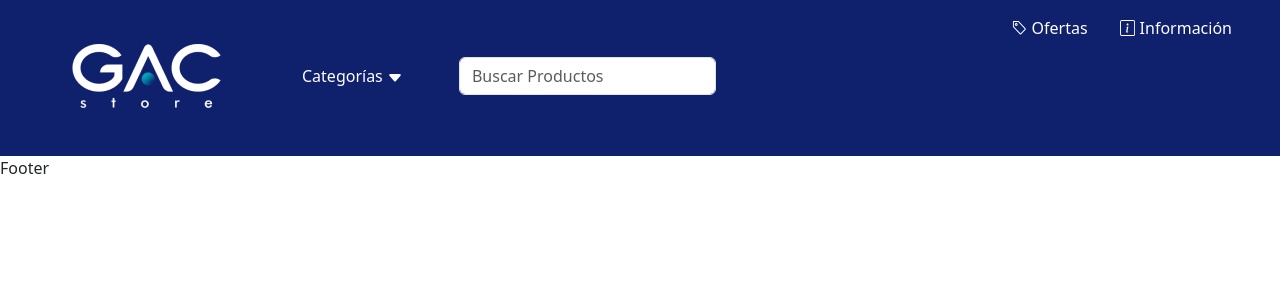
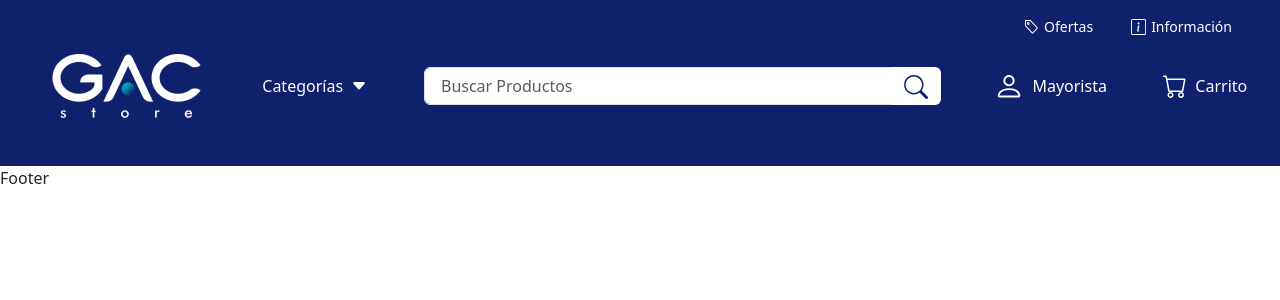
Before and after one commit to ezequiel-santalla/gac-store, a React (Vite) app: page / in a window 1280 px wide. Shown: the top 300 px of the page. Built offline with nearby package versions, Linux system fonts and the light colour scheme.

Commit message:
NavBar terminado

```diff
--- a/src/components/NavBar/DropdownMenu/DropdownMenu.jsx
+++ b/src/components/NavBar/DropdownMenu/DropdownMenu.jsx
@@ -1,7 +1,7 @@
 import { useState, useRef } from 'react'
 import { Dropdown } from 'react-bootstrap'
-import caretDownFill from '../../../../public/img/caretDownFill.svg'
-import caretUpFill from '../../../../public/img/caretUpFill.svg'
+import caretDownFill from '/img/caretDownFill.svg'
+import caretUpFill from '/img/caretUpFill.svg'
 
 const DropdownMenu = () => {
   const [isOpen, setIsOpen] = useState(false)
@@ -16,6 +16,8 @@ const DropdownMenu = () => {
   const buttonStyle = {
     backgroundColor: '#0F206C',
     border: 'none',
+    display: 'flex',
+    justifyContent: 'center'
   }
 
   const menuStyle = {
@@ -28,7 +30,9 @@ const DropdownMenu = () => {
   return (
     <Dropdown show={isOpen} onToggle={toggleDropdown} ref={dropdownRef}>
       <Dropdown.Item style={buttonStyle} onSelect={() => setIsOpen(!isOpen)}>
-        Categorías {!isOpen ? <img src={caretDownFill} alt='Caret Down Fill'/> : <img src={caretUpFill} alt='Caret Up Fill'/>}
+        <span className='me-2'>Categorías</span> {!isOpen
+          ? <img src={caretDownFill} alt='Caret Down Fill'/>
+          : <img src={caretUpFill} alt='Caret Up Fill'/>}
       </Dropdown.Item>
 
       <Dropdown.Menu style={menuStyle}>
--- a/src/components/NavBar/NavBar.jsx
+++ b/src/components/NavBar/NavBar.jsx
@@ -1,33 +1,47 @@
-import logo from '../../../public/logo.png'
-import tag from '../../../public/img/tag.svg'
-import infoSquare from '../../../public/img/infoSquare.svg'
+import logo from '/logo.png'
+import tag from '/img/tag.svg'
+import infoSquare from '/img/infoSquare.svg'
+import person from '/img/person.svg'
+import cart from '/img/cart.svg'
 import Dropdown  from './DropdownMenu/DropdownMenu'
 import Search from './Search/Search'
 
 const NavBar = () => {
+  const smallFontSize = {
+    fontSize: '14px'
+  }
+
   return (
-    <nav className='text-white' style={{ backgroundColor: '#0F206C' }}>
+    <nav className='text-white' style={{ backgroundColor: '#0F206C'}}>
       <div className='d-flex justify-content-end gap-4'>
-        <div className='d-flex gap-1 pt-3 pe-2'>
+        <button className='d-flex border-0 align-items-center gap-1 pt-3 pe-2' style={{ backgroundColor: '#0F206C'}}>
           <img src={tag} alt="Tag" />
-          <p className='m-0'>Ofertas</p>
-        </div>
-        <div className='d-flex gap-1 pt-3 pe-5'>
+          <p className='m-0 text-white' style={smallFontSize}>Ofertas</p>
+        </button>
+        <button className='d-flex border-0 align-items-center gap-1 pt-3 pe-5' style={{ backgroundColor: '#0F206C'}}>
           <img src={infoSquare} alt="Info Square" />
-          <p className='m-0'>Información</p>
-        </div>
+          <p className='m-0 text-white' style={smallFontSize}>Información</p>
+        </button>
       </div>
 
-      <div className='d-flex ps-5 pt-1 pb-5 align-items-center gap-5'>
-        <div className='px-4'>
+      <div className='d-flex align-items-center pt-3 pb-5 gap-5'>
+        <div className='col-2 d-flex justify-content-center ps-5 pe-2'>
           <img src={logo} alt="Logo Gac Store" />
         </div>
-        <div className='px-2'>
+        <div className='col-1 px-2'>
           <Dropdown />
         </div>
-        <div>
+        <div className='col-5 px-2'>
           <Search />
         </div>
+        <button className='col-1 d-flex justify-content-center align-items-center border-0 gap-2 px-2' style={{ backgroundColor: '#0F206C'}}>
+          <img src={person} alt="Person" />
+          <p className='m-0 text-white'>Mayorista</p>
+        </button>
+        <button className='col-1 d-flex justify-content-center align-items-center border-0 gap-2 px-2' style={{ backgroundColor: '#0F206C'}}>
+          <img src={cart} alt="Carrito" />
+          <p className='m-0 text-white'>Carrito</p>
+        </button>
       </div>
     </nav>
   )
--- a/src/components/NavBar/Search/Search.jsx
+++ b/src/components/NavBar/Search/Search.jsx
@@ -1,11 +1,27 @@
-import Form from 'react-bootstrap/Form'
+import { Form, Button, InputGroup } from 'react-bootstrap'
+import search from '/img/search.svg'
+
 
 const Search = () => {
+  const formControl = {
+    fontWeight: '500',
+    paddingLeft: '1rem'
+  }
+
   return (
     <div>
-      <Form className="d-flex">
-        <Form.Control type="search" placeholder="Buscar Productos" className="me-2" aria-label="Search"/>
-      </Form>
+      <InputGroup className=''>
+        <Form.Control
+          placeholder="Buscar Productos"
+          aria-label="Buscar Productos"
+          aria-describedby="basic-addon2"
+          style={formControl}>
+        </Form.Control>
+
+        <Button className='bg-white border-0' id="basic-addon2">
+          <img src={search} alt="Search" />
+        </Button>
+      </InputGroup>
     </div>
   )
 }
```
Also changed, not shown: public/img/search.svg (added), 1 other file (tests, documents, lock files or other folders).
